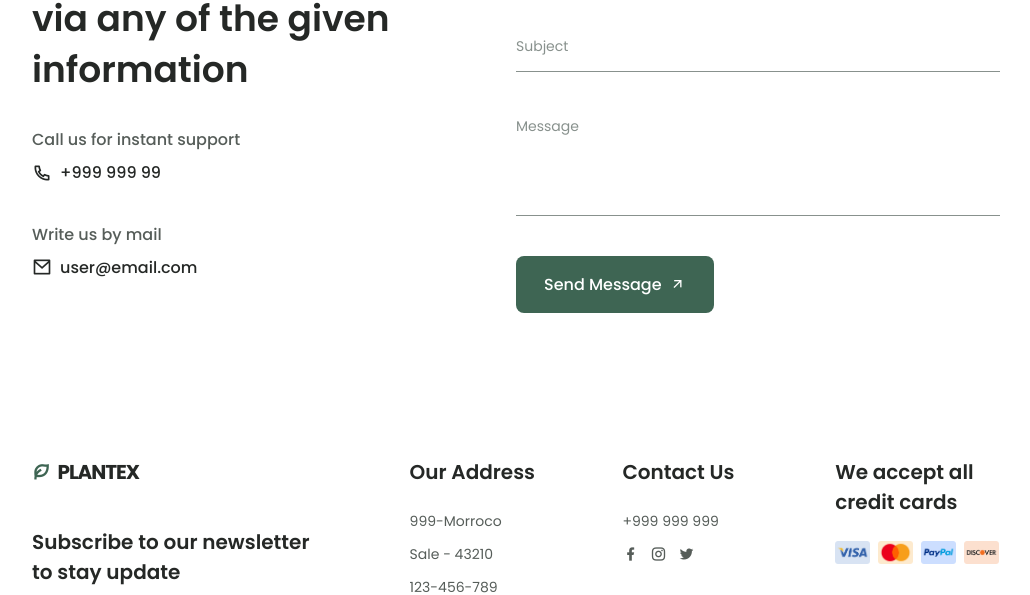
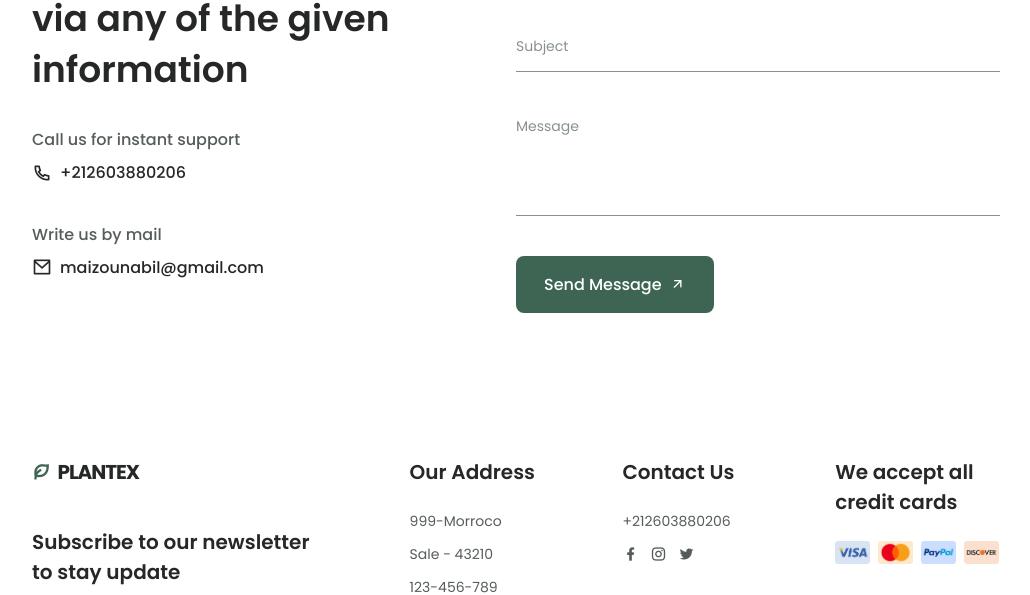
Before and after one commit to nabilnajme/Plantex, a plain HTML site: page index.html in a window 1280 px wide. Shown: the part 3717-4312 px from the top of the page, without its empty margins (124-1154 px from the left). Drawn offline with nearby package versions, Linux system fonts and the light colour scheme.

Commit message:
Update index.html

```diff
--- a/index.html
+++ b/index.html
@@ -409,7 +409,7 @@
                 <h3 class="contact__subtitle">Call us for instant support</h3>
                 <span class="contact__description">
                   <i class="ri-phone-line contact__icon"></i>
-                  +999 999 99
+                  +212603880206
                 </span>
               </div>
 
@@ -417,7 +417,7 @@
                 <h3 class="contact__subtitle">Write us by mail</h3>
                 <span class="contact__description">
                   <i class="ri-mail-line contact__icon"></i>
-                  user@email.com
+                  maizounabil@gmail.com
                 </span>
               </div>
             </div>
@@ -495,7 +495,7 @@
           <h3 class="footer__title">Contact Us</h3>
 
           <ul class="footer__data">
-            <li class="footer__information">+999 999 999</li>
+            <li class="footer__information">+212603880206</li>
 
             <div class="footer__social">
               <a href="https://www.facebook.com/" class="footer__social-link">
```
